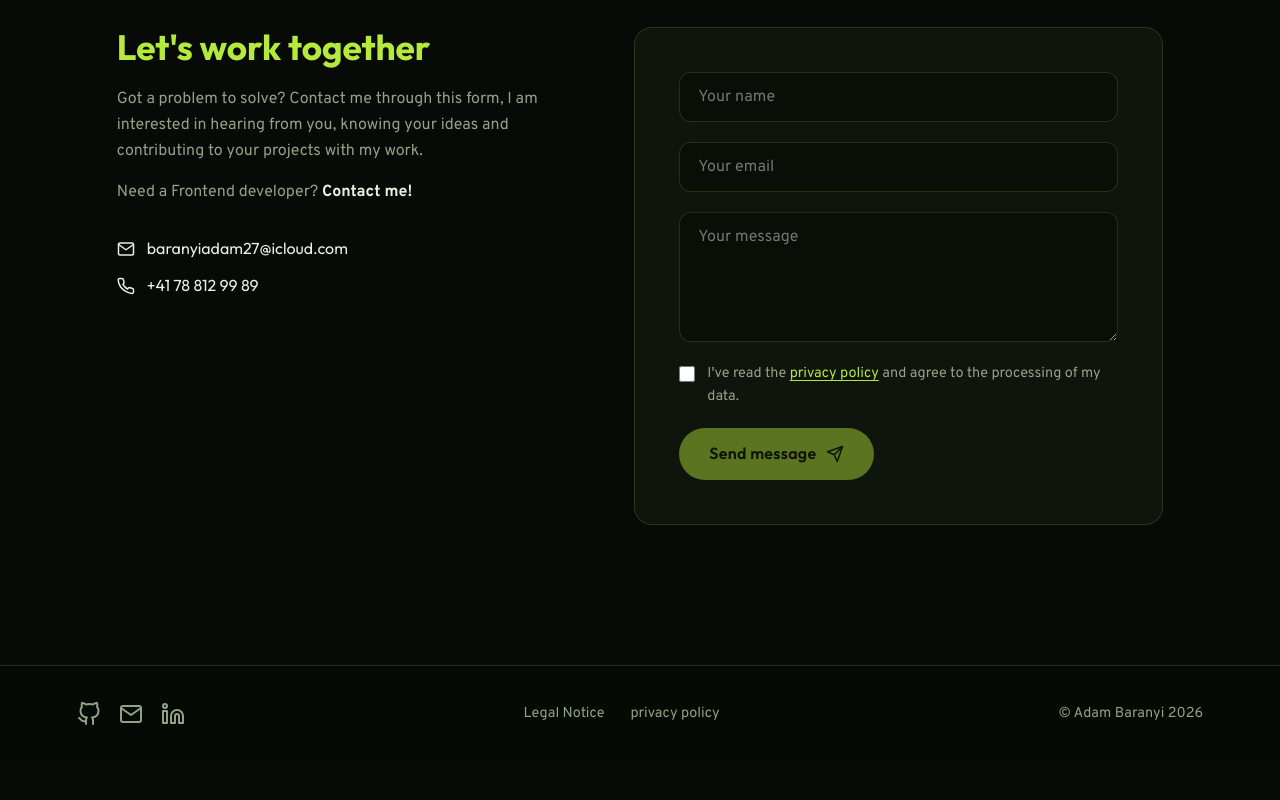
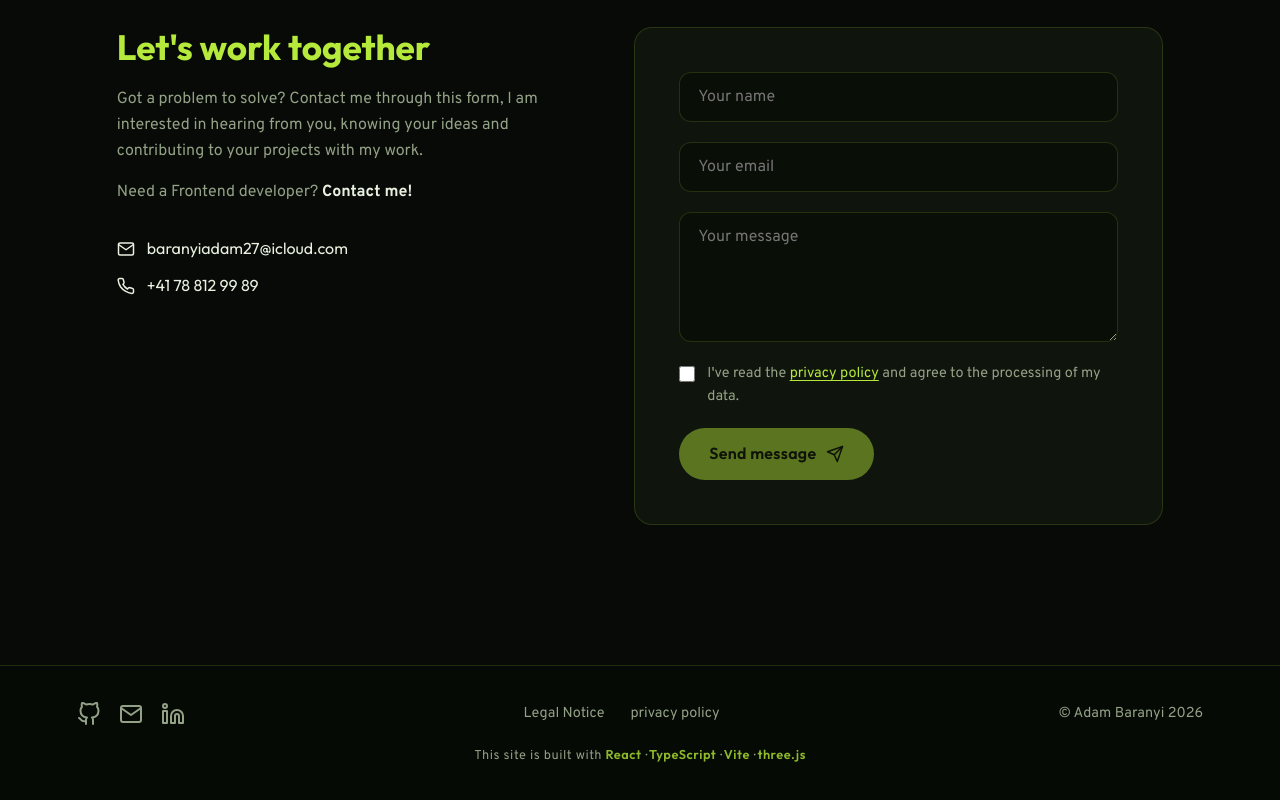
Before and after one commit to AdamBaranyi/Portfolio, a React (Vite) app: page / in a window 1280 px wide. Shown: the part 4931-5731 px from the top of the page. Before the commit the page ends 5693 px from the top, so only its background shows below. Built offline with nearby package versions, Linux system fonts and the light colour scheme.

Commit message:
Mention the tech stack of the site itself in the footer

```diff
--- a/src/components/Footer.css
+++ b/src/components/Footer.css
@@ -52,6 +52,21 @@
   font-size: 0.9rem;
 }
 
+.footer-tech {
+  max-width: 1200px;
+  margin: 18px auto 0;
+  text-align: center;
+  color: var(--text-muted);
+  font-size: 0.8rem;
+  letter-spacing: 0.04em;
+}
+
+.footer-tech .tech-name {
+  color: var(--primary-dim);
+  font-family: var(--font-display);
+  font-weight: 600;
+}
+
 @media (max-width: 600px) {
   .footer-inner {
     flex-direction: column;
--- a/src/components/Footer.tsx
+++ b/src/components/Footer.tsx
@@ -2,6 +2,8 @@ import { useLanguage } from '../i18n/LanguageContext';
 import { contactInfo } from '../data/content';
 import { GitHubIcon, LinkedInIcon, MailIcon } from './icons';
 import './Footer.css';
+
+const techStack = ['React', 'TypeScript', 'Vite', 'three.js'];
 
 export default function Footer() {
   const { t } = useLanguage();
@@ -27,6 +29,15 @@ export default function Footer() {
         </nav>
         <span className="footer-copy">© Adam Baranyi {year}</span>
       </div>
+      <p className="footer-tech">
+        {t('footer_built')}{' '}
+        {techStack.map((tech, i) => (
+          <span key={tech}>
+            <span className="tech-name">{tech}</span>
+            {i < techStack.length - 1 && ' · '}
+          </span>
+        ))}
+      </p>
     </footer>
   );
 }
--- a/src/i18n/translations.ts
+++ b/src/i18n/translations.ts
@@ -66,6 +66,7 @@ export const translations = {
     success_message: 'Message sent successfully!',
     error_send: 'Something went wrong. Please try again later.',
     back_home: 'Back',
+    footer_built: 'This site is built with',
     imprint_heading: 'Imprint',
     contact_label: 'Contact:',
     email_label: 'Email:',
@@ -159,6 +160,7 @@ export const translations = {
     success_message: 'Nachricht erfolgreich gesendet!',
     error_send: 'Etwas ist schiefgelaufen. Bitte versuche es später erneut.',
     back_home: 'Zurück',
+    footer_built: 'Diese Seite ist gebaut mit',
     imprint_heading: 'Impressum',
     contact_label: 'Kontakt:',
     email_label: 'E-Mail:',
```
